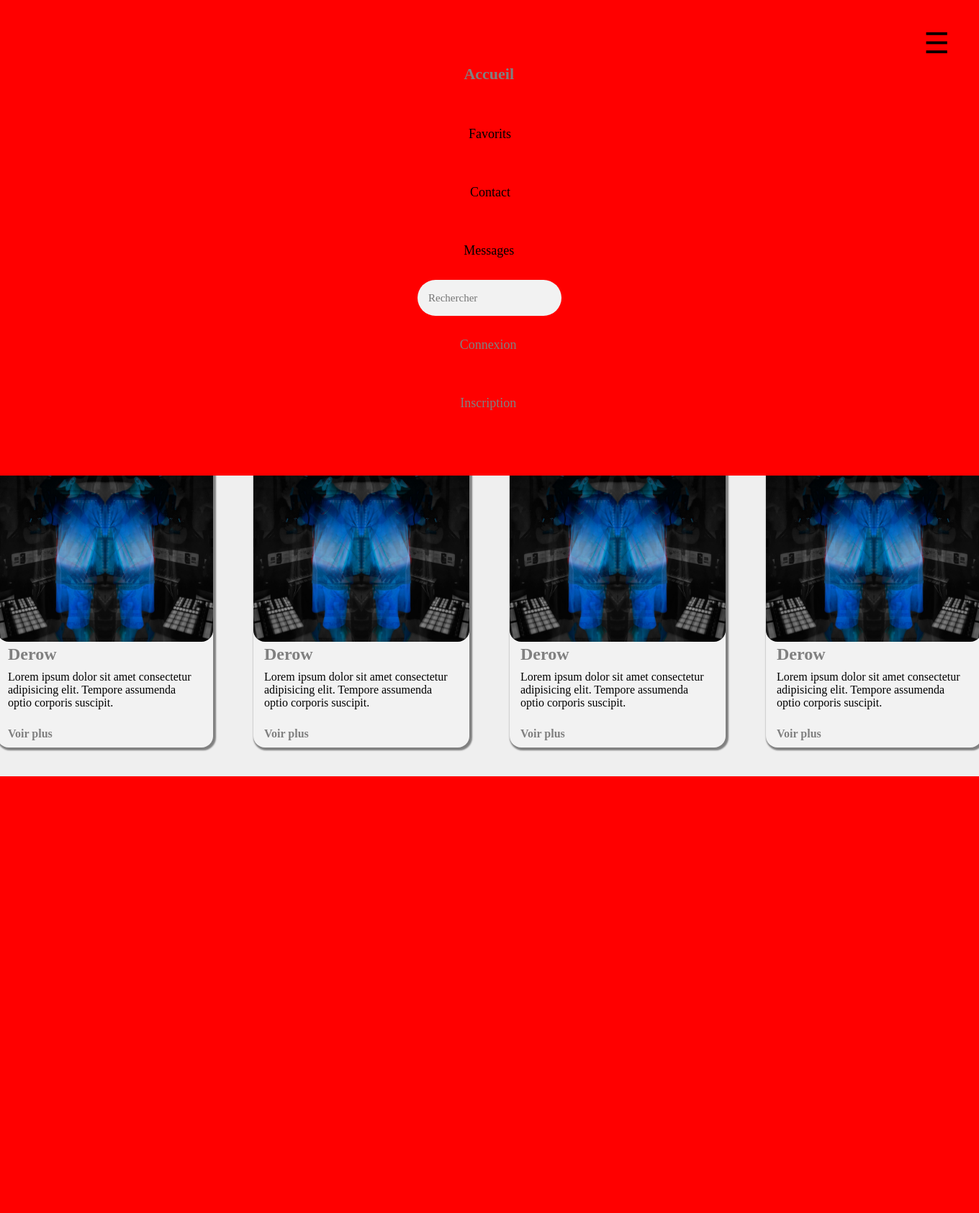
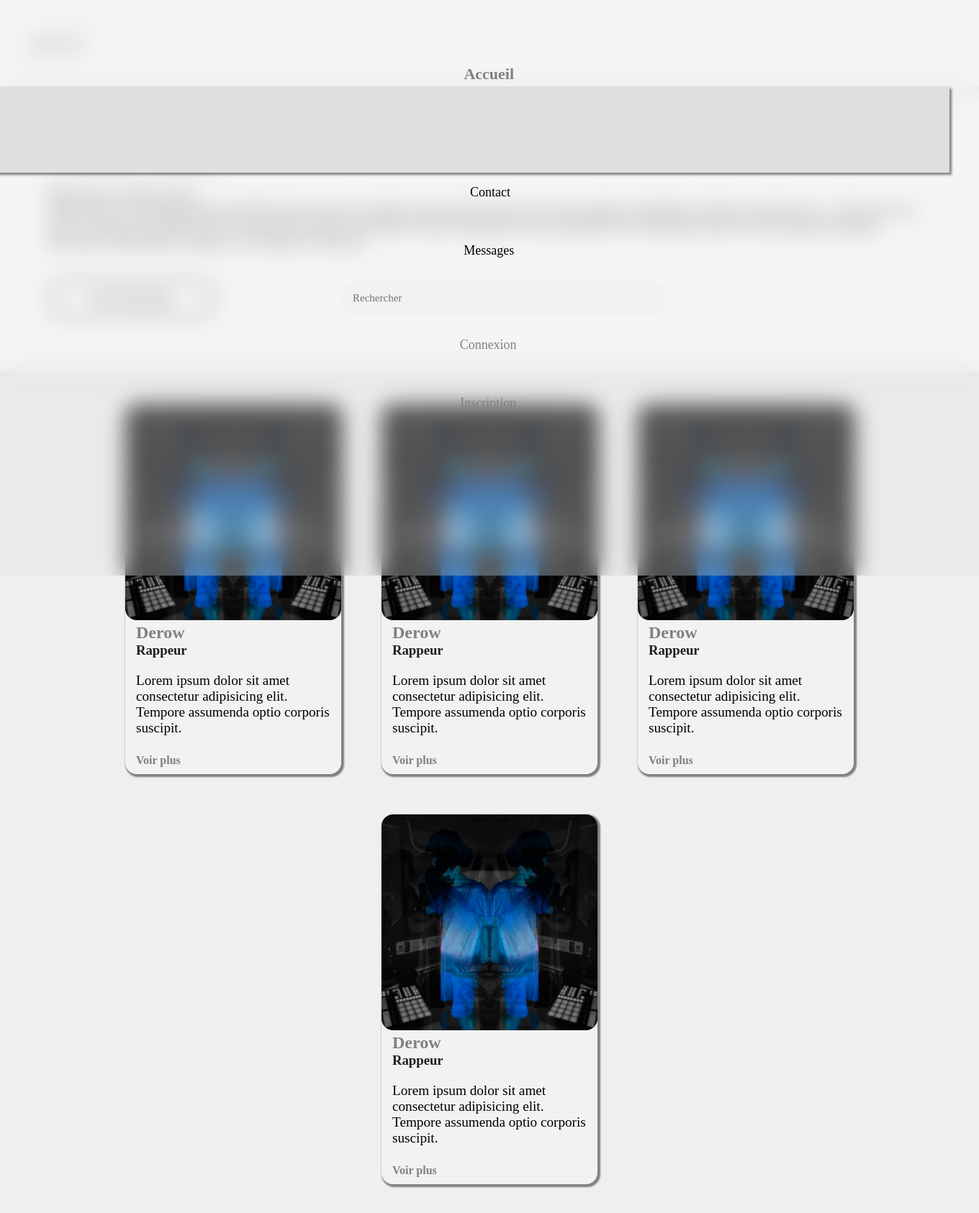
Before and after one commit to laelian-r/beats-start, a PHP site: page / in a window 1360 px wide. Shown: the whole page at 72% size. Before the commit the page ends 1079 px from the top, so only its background shows below. Run offline with PHP 8.4, Linux system fonts and the light colour scheme.

Commit message:
create js search bar

```diff
--- a/assets/css/style.css
+++ b/assets/css/style.css
@@ -127,7 +127,7 @@ nav input {
 /* MAIN */
 
 h1 {
-    margin-top: 200px;
+    margin-top: 175px;
     margin-left: 5%;
     margin-bottom: 20px;
     font-family: 'Poppins';
@@ -245,6 +245,12 @@ article h2 {
   font-weight: 600;
 }
 
+article h3 {
+  color: #1e1e1e;
+  padding-left: 15px;
+  font-weight: 600;
+}
+
 article p {
   padding-bottom: 25px;
 }
@@ -347,7 +353,11 @@ article a:hover svg {
     align-items: center;
     padding: 60px;
     transition: 0.25s;
-      background-color: red;
+    /* background-color: red;
+    backdrop-filter: blur(5px); */
+    background-color: rgba(225, 225, 225, 0.332);
+    backdrop-filter: blur(15px);
+    height: 100vh;
   }
   nav li {
     position: relative;
@@ -357,9 +367,10 @@ article a:hover svg {
   }
   .search {
     display: flex;
-    width: 200px;
+    width: 80%;
     align-items: center;
     margin: 0 auto;
+    border: 1px solid gray;
   }
 
   #active ul {
@@ -382,69 +393,112 @@ article a:hover svg {
   .descente {
     display: none;
   }
+
+  /* ARTICLE */
+
+  section {
+    background-color: rgba(226, 226, 226, 0.533);
+    padding: 20px;
+    flex-direction: row;
+
+    display: flex;
+    flex-wrap: wrap;
+
+    justify-content: center;
+    width: 100%;
+    box-shadow: 0px 0px 10px 0px gray;
   }
 
-/* @media(max-width: 483px) {
+  article {
+    background-color: #f2f2f2;
+    width: 300px;
+    height: auto;
+    box-shadow: 2px 2px 2px 2px gray;
+    margin: 20px;
+    margin-bottom: 20px;
+    border-radius: 16px;
+    cursor: default;
+  }
 
-.header {
-  position: fixed;
-  top: 0;
-  width: 100%;
-  height: 120px;
+  article img {
+    height: 300px;
+    border-radius: 16px;
+  }
+
+  article h2 {
+    color: gray;
+    padding-left: 15px;
+    font-weight: 600;
+  }
+
+  article p {
+    padding-bottom: 25px;
+  }
+
+  article a {
+    color: gray;
+    padding-left: 15px;
+    font-weight: 500;
     display: flex;
     align-items: center;
-  box-shadow: rgba(0, 0, 0, 0.1) 0px 5px 15px 5px;
-  background-color: white;
+    transition: 0.25s;
+    padding-bottom: 10px;
   }
 
-.logo {
-  position: absolute;
-  display: flex;
-  justify-content: center;
-  border-radius: 30px;
-  font-size: 70px;
-  height: 0;
-  width: 80px;
-  margin-left: 3%;
-  top: -5%;
+  article a {
+    font-weight: 600;
   }
 
-nav a {
+  article a svg {
+    color: gray;
+    padding-left: 15px;
     font-weight: 500;
-  font-size: 18px;
+    transition: 0.25s;
+    display: none;
+    height: 20px;
     align-items: center;
-  color: black;
-  padding-left: 20px;
-
-  position: relative;
-  left: 12%;
   }
 
-.active {
-  color: gray;
-  font-weight: 700;
-  font-size: 22px;
+  article a:hover svg {
+    display: flex;
+    transition: 0.25s;
+  }
 }
 
-nav a:hover{
-  color: gray;
-  transition: 0.3s;
+
+
+
+
+/* MAIN.JS */
+
+@import url('https://fonts.googleapis.com/css2?family=Hanken+Grotesk:wght@300;800&family=Plus+Jakarta+Sans:wght@500&family=Poppins:wght@200;300;400&display=swap');
+
+input {
+    /* padding: 15px;
+    width: 50%;
+    border-radius: 30px;
+    background-color: #fafafa;
+    border: 1px solid black; */
 }
 
-nav input {
-  font-size: 15px;
-  margin-left: 160px;
-  height: 50px;
-  width: 450px;
-  border-radius: 30px;
-  padding: 15px;
-  background-color: #f2f2f2;
-  border: none;
-  outline: none;
-  color: black;
+p {
+    margin-top: 20px;
+    font-size: 1.2em;
 }
 
-.logs {
+div {
+    /* border: 2px solid gray; */
+    box-shadow: 3px 3px 3px gray;
+    height: 100%;
+    width: 100%;
+    background-color: #dfdfdf;
     display: none;
+    position: fixed;
+    top: 120px;
 }
-} */
+
+li {
+    list-style: none;
+    /* padding-left: 15px;
+    padding-top: 10px; */
+}
--- a/index.html
+++ b/index.html
@@ -27,7 +27,7 @@
               <li><a href="#">Contact</a></li>
               <li><a href="#">Messages</a></li>
 
-                <input type="search" name="search" class="search" id="search" placeholder="Rechercher">
+              <input type="search" id="search" name="search" placeholder="Rechercher">
 
               <li><a href="#" class="logs">Connexion</a></li>
               <li><a href="#" class="logs">Inscription</a></li>
@@ -40,6 +40,8 @@
         </div>
 
     </header>
+
+    <div id="suggest"></div>
 
     <main>
         <hgroup>
@@ -85,6 +87,7 @@
 
             <img src="./assets/img/Derow.jpg" alt="Photo de profile" height="300px">
             <h2>Derow</h2>
+            <h3>Rappeur</h3>
 
             <p>
               Lorem ipsum dolor sit amet consectetur adipisicing elit. Tempore assumenda optio corporis suscipit.
@@ -103,6 +106,7 @@
 
             <img src="./assets/img/Derow.jpg" alt="Photo de profile" height="300px">
             <h2>Derow</h2>
+            <h3>Rappeur</h3>
 
             <p>
               Lorem ipsum dolor sit amet consectetur adipisicing elit. Tempore assumenda optio corporis suscipit.
@@ -121,6 +125,7 @@
 
             <img src="./assets/img/Derow.jpg" alt="Photo de profile" height="300px">
             <h2>Derow</h2>
+            <h3>Rappeur</h3>
 
             <p>
               Lorem ipsum dolor sit amet consectetur adipisicing elit. Tempore assumenda optio corporis suscipit.
@@ -139,6 +144,7 @@
 
             <img src="./assets/img/Derow.jpg" alt="Photo de profile" height="300px">
             <h2>Derow</h2>
+            <h3>Rappeur</h3>
 
             <p>
               Lorem ipsum dolor sit amet consectetur adipisicing elit. Tempore assumenda optio corporis suscipit.
--- a/main.js
+++ b/main.js
@@ -1,3 +1,47 @@
-icons.addEventListener("click", () => {
-    header.classList.toggle("active"); // Utiliser "classList" pour effectuer le basculement de la classe
-});
+// const suggest = [abaissa, abaissable, abaissai, abaissaient, abaissais, abaissait, abaissâmes, abaissant, abaissante, abaissantes, abaissants, abaissas, abaissasse, abaissassent, abaissasses, abaissassiez, abaissassions, abaissât, abaissâtes, abaisse, abaissé, abaissée, abaissées, abaisse-langue, abaissement, abaissements, abaissent, abaisser, abaissera];
+
+const artists = [
+    'Derow', 'Damso', 'Luther', 'Ysos',
+    'Heezy Lee', 'Mellow', 'V€nus', 'Le motif'
+  ];
+
+  const div = document.querySelector('#suggest')
+
+  const input = document.querySelector('input');
+
+  input.addEventListener('input', (event) => {
+    const results = search(event.target.value, artists);
+    // console.log(results);
+
+
+    div.style.display="block";
+    div.style.padding="15px";
+
+    // if(input == "") {
+    //     alert("hello");
+    //     div.style.display="none";
+    // }
+    // return;
+
+    let list = "";
+
+    for(let i = 0; i < results.length; i++) {
+      list += "<li>" + results[i] + "</li>";
+    }
+    div.innerHTML = list;
+  });
+
+  const search = (str, wordList) => {
+    const results = [];
+    if(str.length === 0) {
+      return results;
+    }
+
+    for(let i = 0; i < wordList.length; i++) {
+      const item = wordList[i];
+      if(item.toUpperCase().startsWith(str.toUpperCase())) {
+        results.push(item);
+      }
+    }
+    return results;
+  }
```
Lines whose indentation alone changed are shown as unchanged.
